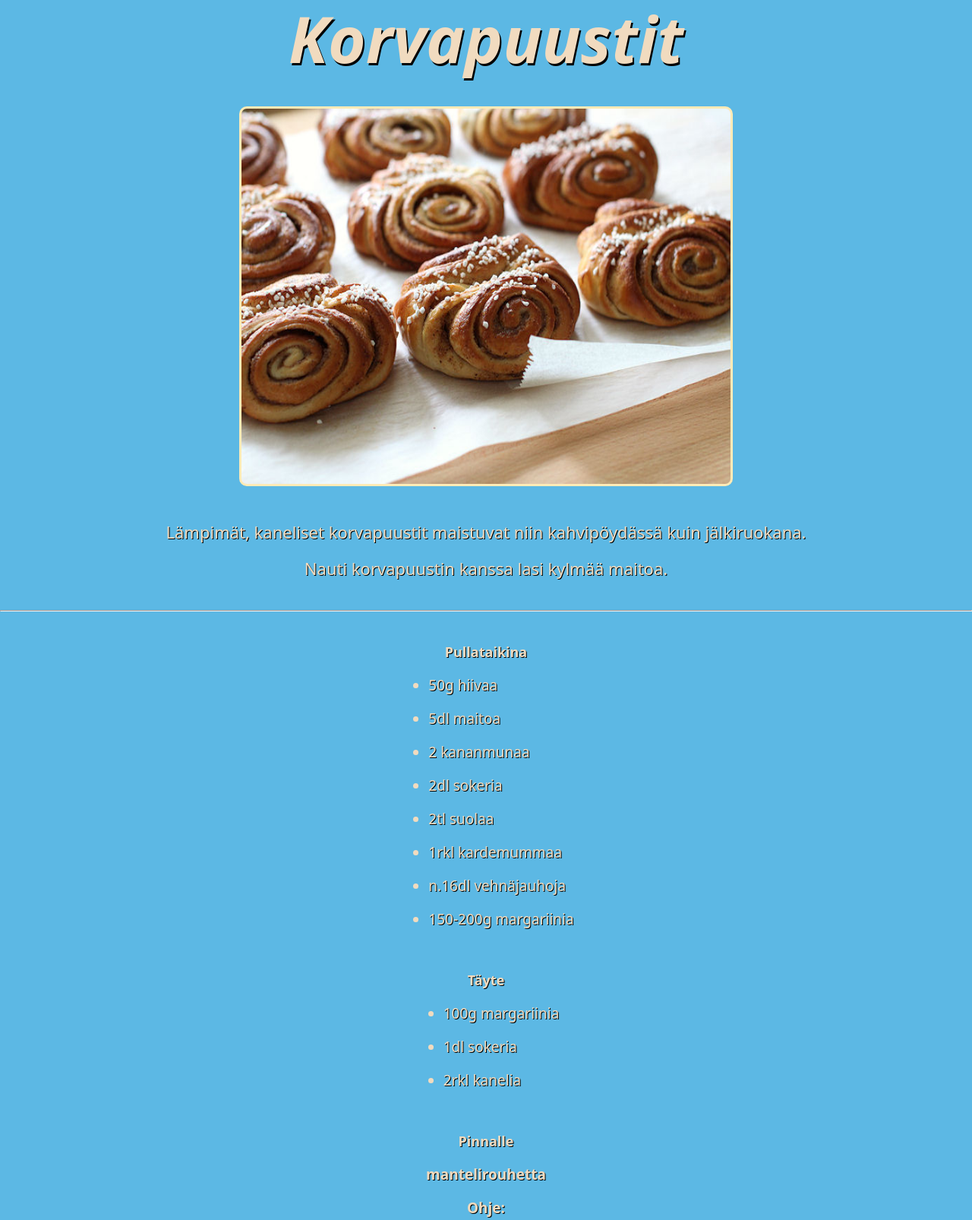
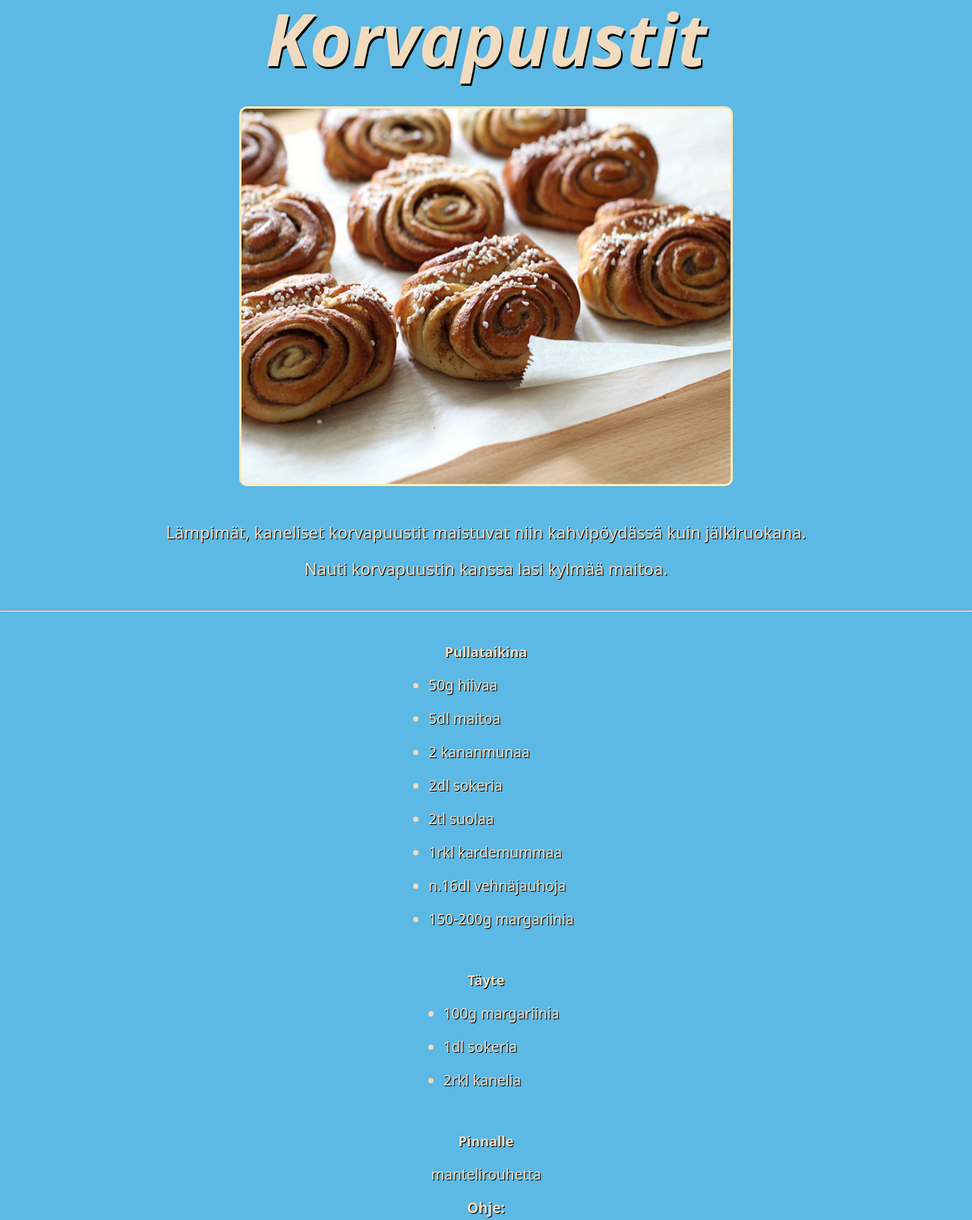
Before and after one commit to Ananaskissa/odin-recipes, a plain HTML site: page recipes-korvapuusti.html in a window 1280 px wide. Shown: the top 1606 px of the page at 76% size. Drawn offline with Linux system fonts and the light colour scheme.

Commit message:
minor changes

```diff
--- a/recipes-korvapuusti.html
+++ b/recipes-korvapuusti.html
@@ -39,7 +39,7 @@
         <li>2rkl kanelia</li> </ul>
     </div>
     <p><strong style="font-size:18px;">Pinnalle</strong></p>
-    <p> <strong>mantelirouhetta </strong></p>
+    <p> mantelirouhetta </p>
 
     <p><strong>Ohje:</strong></p>
     <div class="container2">
--- a/styles.css
+++ b/styles.css
@@ -68,7 +68,7 @@
 
 
 
-  h1 { color:#f1dbbf; font-family: system-ui, -apple-system, BlinkMacSystemFont, 'Segoe UI', Roboto, Oxygen, Ubuntu, Cantarell, 'Open Sans', 'Helvetica Neue', sans-serif;font-weight:600; font-size: 85px; line-height: 100px; margin: 0 0 18px; text-shadow: 2px 3px 0 black;
+  h1 { color:#f1dbbf; font-family: system-ui, -apple-system, BlinkMacSystemFont, 'Segoe UI', Roboto, Oxygen, Ubuntu, Cantarell, 'Open Sans', 'Helvetica Neue', sans-serif;font-weight:600; font-size: 95px; line-height: 100px; margin: 0 0 18px; text-shadow: 2px 3px 0 black;
     display: block;
     margin-left: auto;
     margin-right: auto;
```
Also changed, not shown: recipes-munakoisopizza.html (line endings or trailing spaces).
